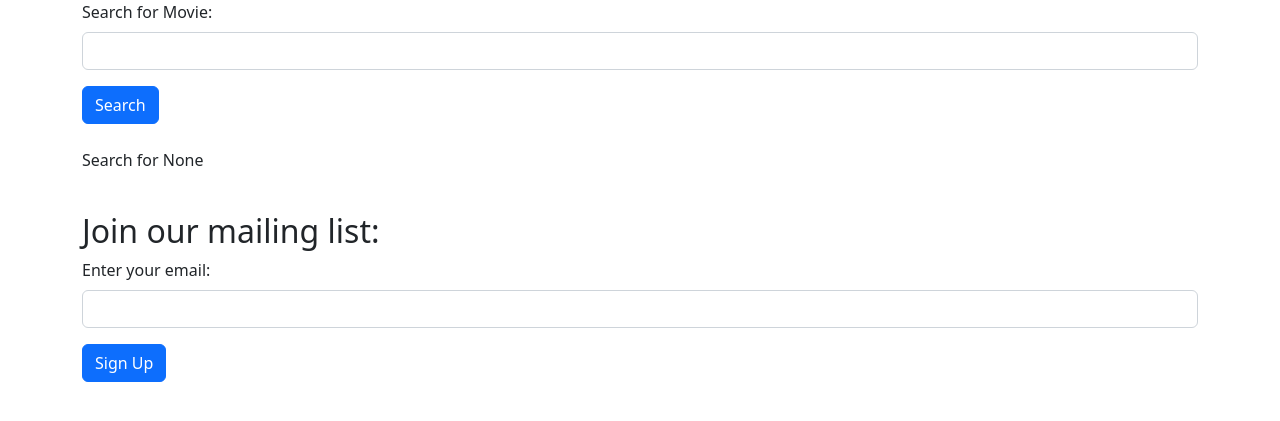
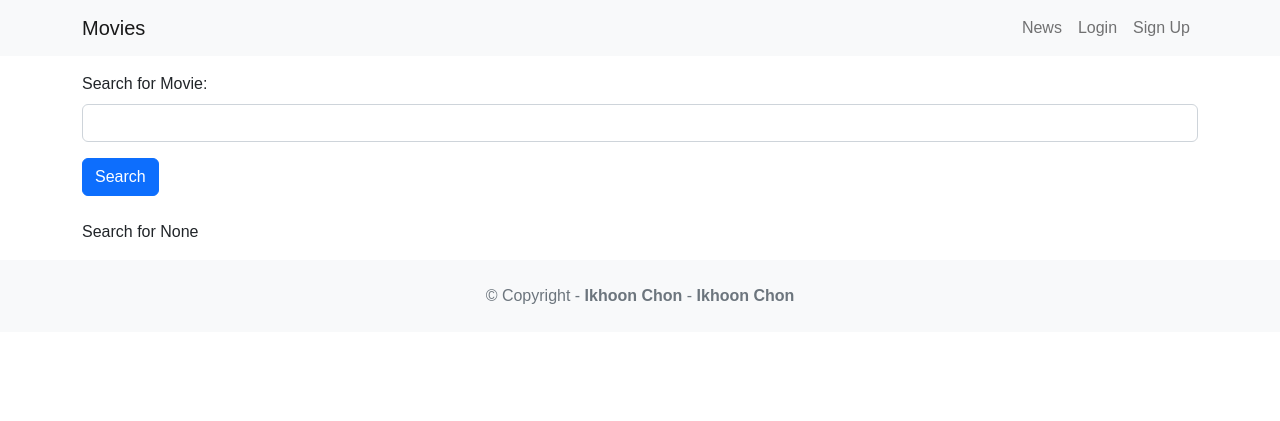
Before and after one commit to darkchoco/django-project, a Django app: page / in a window 1280 px wide. Shown: the top 421 px of the page. Run offline with Django 4.2, Linux system fonts and the light colour scheme; data that the repository does not hold is empty.

Commit message:
main: [movie_reviews] base template set.

```diff
--- a/movie_reviews/movie/templates/home.html
+++ b/movie_reviews/movie/templates/home.html
@@ -1,14 +1,5 @@
-<!DOCTYPE html>
-<html lang="en">
-<head>
-    <meta charset="UTF-8">
-    <title>Movie App</title>
-    <!-- CSS only -->
-    <link href="https://cdn.jsdelivr.net/npm/bootstrap@5.2.1/dist/css/bootstrap.min.css" rel="stylesheet"
-          integrity="sha384-iYQeCzEYFbKjA/T2uDLTpkwGzCiq6soy8tYaI1GyVh/UjpbCx/TYkiZhlZB6+fzT" crossorigin="anonymous">
-</head>
-<body>
-<div class="container">
+{% extends 'base.html' %}
+{% block content %}
     <form action="">
         <div class="mb-3">
             <label class="form-label">Search for Movie:</label>
@@ -36,19 +27,4 @@
             </div>
         {% endfor %}
     </div>
-
-    <br/>
-    <br/>
-    <h2>Join our mailing list:</h2>
-    <form action="{% url 'signup' %}">
-        <div class="mb-3">
-            <label for="email" class="form-label">
-                Enter your email:
-            </label>
-            <input type="email" class="form-control" name="email"/>
-        </div>
-        <button type="submit" class="btn btn-primary">Sign Up</button>
-    </form>
-</div>
-</body>
-</html>
+{% endblock content %}
--- a/movie_reviews/movie_reviews/settings.py
+++ b/movie_reviews/movie_reviews/settings.py
@@ -56,7 +56,7 @@ ROOT_URLCONF = 'movie_reviews.urls'
 TEMPLATES = [
     {
         'BACKEND': 'django.template.backends.django.DjangoTemplates',
-        'DIRS': [],
+        'DIRS': [os.path.join(BASE_DIR, 'movie_reviews/templates')],
         'APP_DIRS': True,
         'OPTIONS': {
             'context_processors': [
--- /dev/null
+++ b/movie_reviews/movie_reviews/templates/base.html
@@ -0,0 +1,61 @@
+<!DOCTYPE html>
+<html lang="en">
+<head>
+    <meta charset="UTF-8">
+    <title>Movie App</title>
+    <!-- CSS only -->
+    <link href="https://cdn.jsdelivr.net/npm/bootstrap@5.2.2/dist/css/bootstrap.min.css" rel="stylesheet"
+          integrity="sha384-Zenh87qX5JnK2Jl0vWa8Ck2rdkQ2Bzep5IDxbcnCeuOxjzrPF/et3URy9Bv1WTRi" crossorigin="anonymous">
+    <style>
+        * {
+            font-family: Arial, NanumGothic;
+            font-size: 16px;
+        }
+    </style>
+</head>
+<body>
+<nav class="navbar navbar-expand-lg navbar-light bg-light mb-3">
+    <div class="container">
+        <a class="navbar-brand" href="{% url 'home' %}">Movies</a>
+        <button class="navbar-toggler" type="button"
+                data-bs-toggle="collapse"
+                data-bs-target="#navbarNavAltMarkup"
+                aria-controls="navbarNavAltMarkup"
+                aria-expanded="false"
+                aria-label="Toggle navigation">
+            <span class="navbar-toggler-icon"></span>
+        </button>
+        <div class="collapse navbar-collapse" id="navbarNavAltMarkup">
+            <div class="navbar-nav ms-auto">
+                <a class="nav-link" href="{% url 'news' %}">News</a>
+                <a class="nav-link" href="#">Login</a>
+                <a class="nav-link" href="#">Sign Up</a>
+            </div>
+        </div>
+    </div>
+</nav>
+<div class="container">
+    {% block content %}
+    {% endblock content %}
+</div>
+<footer class="text-center text-lg-start bg-light
+      text-muted mt-4">
+    <div class="text-center p-4">
+        © Copyright -
+        <a class="text-reset fw-bold text-decoration-none"
+           target="_blank"
+           href="https://tinyurl.com/53ke3nce">
+            Ikhoon Chon
+        </a> -
+        <a class="text-reset fw-bold text-decoration-none"
+           target="_blank"
+           href="https://tinyurl.com/53ke3nce">
+            Ikhoon Chon
+        </a>
+    </div>
+</footer>
+<script src="https://cdn.jsdelivr.net/npm/bootstrap@5.2.2/dist/js/bootstrap.bundle.min.js"
+        integrity="sha384-OERcA2EqjJCMA+/3y+gxIOqMEjwtxJY7qPCqsdltbNJuaOe923+mo//f6V8Qbsw3"
+        crossorigin="anonymous"></script>
+</body>
+</html>
```
Also changed, not shown: movie_reviews/news/templates/news.html (+3 -14 lines), 2 other files.
